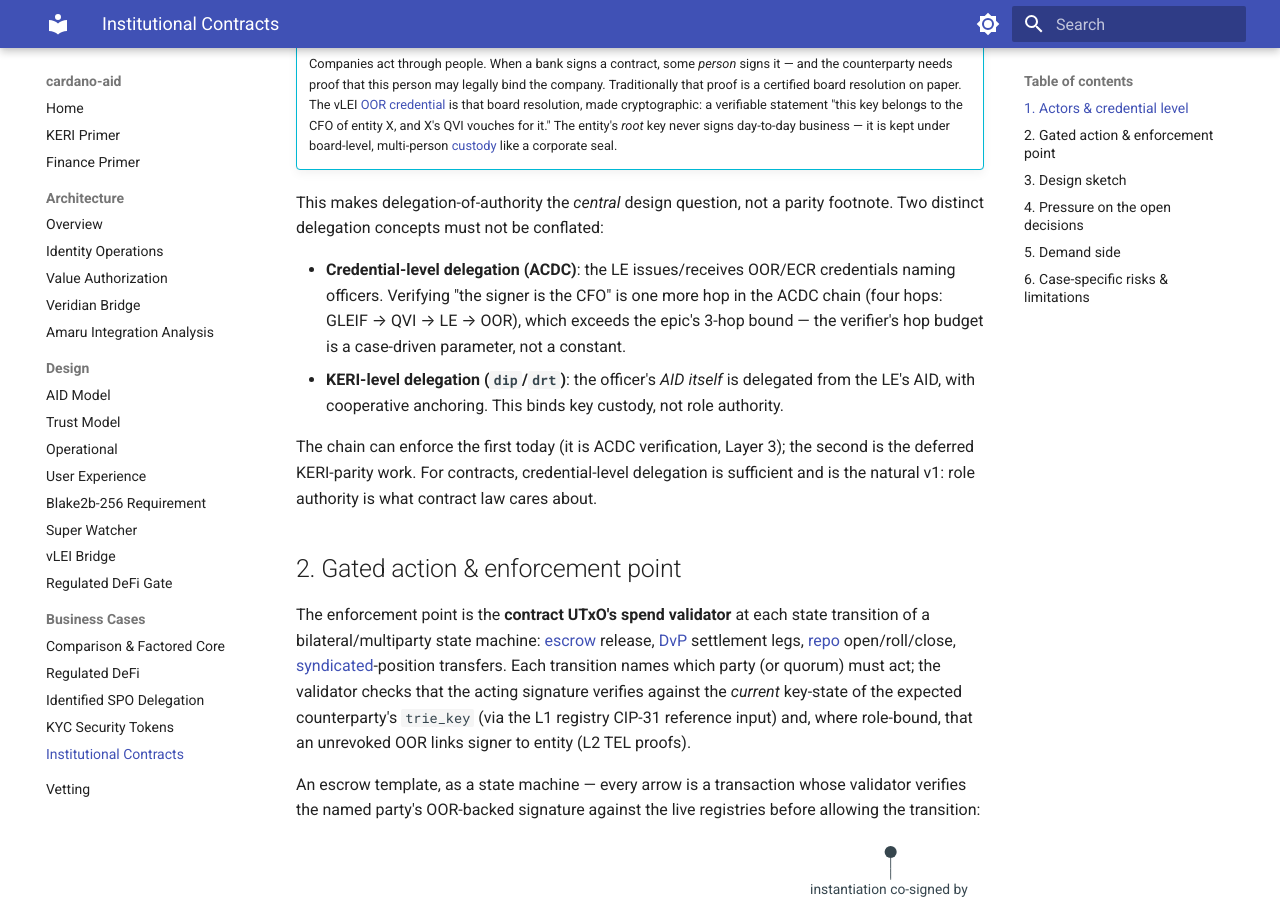
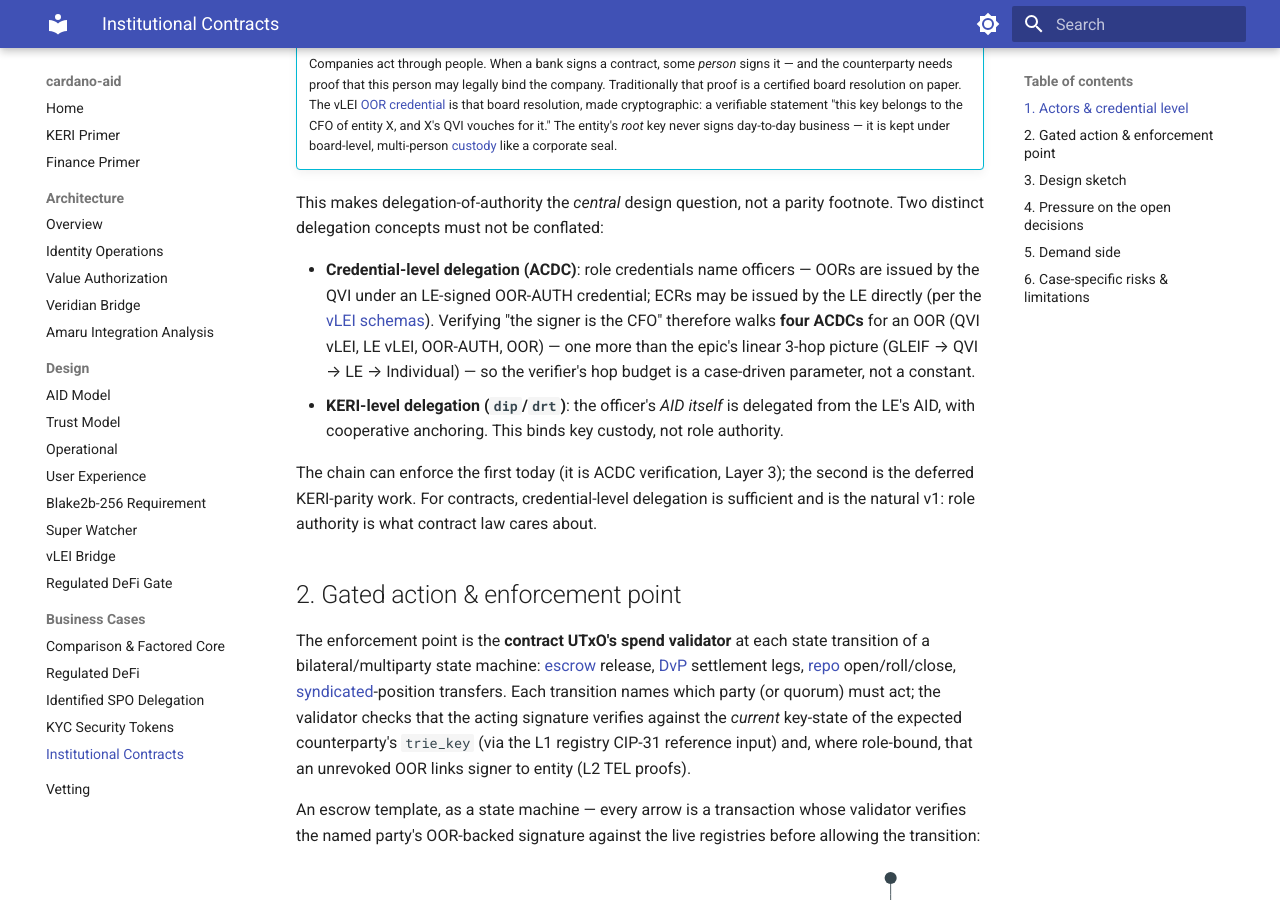
Before and after one commit to lambdasistemi/cardano-keri, an MkDocs documentation site: the page built from docs/design/business-cases/institutional-contracts.md, in a window 1280 px wide and 900 px high, scrolled down 751 px. Built offline with MkDocs 1.6.1 and Material for MkDocs 9.7.7, drawn with Linux system fonts in a browser that asks for light colours.

Commit message:
docs: correct role-credential hop counting from vLEI schemas
- OOR credentials are QVI-issued via an LE-signed OOR-AUTH edge (4 ACDCs);
  ECRs may be LE-issued directly (3) - recount consistently across the
  factored core, institutional-contracts, defi-gate, finance-primer
- scope the defi-gate gate-flow diagram to direct-signing venues ahead of
  the batcher correction box
- fix UTxO-contention phrasing in the batcher explainer

```diff
--- a/docs/design/business-cases/institutional-contracts.md
+++ b/docs/design/business-cases/institutional-contracts.md
@@ -46,11 +46,14 @@ engagement.
 This makes delegation-of-authority the *central* design question, not a parity
 footnote. Two distinct delegation concepts must not be conflated:
 
-- **Credential-level delegation (ACDC)**: the LE issues/receives OOR/ECR
-  credentials naming officers. Verifying "the signer is the CFO" is one more
-  hop in the ACDC chain (four hops: GLEIF → QVI → LE → OOR), which exceeds the
-  epic's 3-hop bound — the verifier's hop budget is a case-driven parameter,
-  not a constant.
+- **Credential-level delegation (ACDC)**: role credentials name officers —
+  OORs are issued by the QVI under an LE-signed OOR-AUTH credential; ECRs may
+  be issued by the LE directly (per the
+  [vLEI schemas](https://github.com/WebOfTrust/vLEI/tree/main/schema/acdc)).
+  Verifying "the signer is the CFO" therefore walks **four ACDCs** for an OOR
+  (QVI vLEI, LE vLEI, OOR-AUTH, OOR) — one more than the epic's linear 3-hop
+  picture (GLEIF → QVI → LE → Individual) — so the verifier's hop budget is a
+  case-driven parameter, not a constant.
 - **KERI-level delegation (`dip`/`drt`)**: the officer's *AID itself* is
   delegated from the LE's AID, with cooperative anchoring. This binds key
   custody, not role authority.
```
Also changed, not shown: docs/design/business-cases/index.md (+7 -2 lines), docs/design/defi-gate.md (+12 -4 lines), docs/finance-primer.md (+5 -3 lines).
